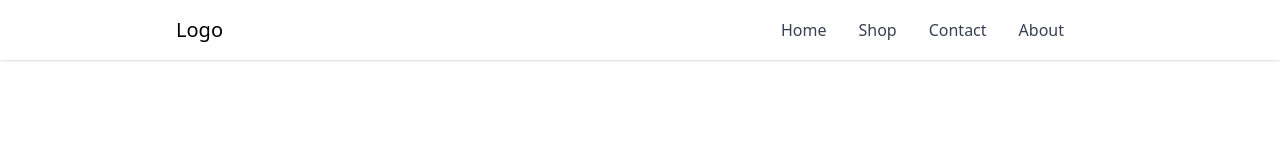
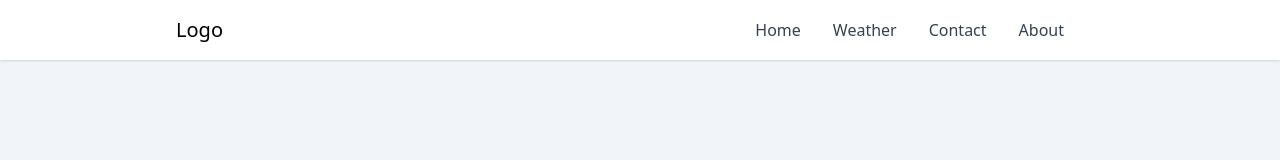
Before and after one commit to musabalbishi/weather-api, a website: page index.html in a window 1280 px wide. Shown: the top 160 px of the page. Drawn offline with nearby package versions, Linux system fonts and the light colour scheme.

Commit message:
navbar style

```diff
--- a/index.html
+++ b/index.html
@@ -7,9 +7,11 @@
     <link rel="stylesheet" href="css/output.css" />
     <title>Weather API</title>
   </head>
-  <body class="">
+  <body class="bg-slate-100">
     <!-- HEADER -->
-    <nav x-data="{ isOpen: false }" class="sticky top-0 left-0 z-40 shadow ">
+    <nav
+      x-data="{ isOpen: false }"
+      class="sticky bg-white top-0 left-0 z-40 shadow">
       <div
         class="container px-6 py-4 mx-auto md:flex md:justify-between md:items-center">
         <div class="flex items-center justify-between">
@@ -70,7 +72,7 @@
             <a
               class="my-2 text-gray-700 transition-colors duration-300 transform hover:text-blue-500 dark:hover:text-blue-400 md:mx-4 md:my-0"
               href="#"
-              >Shop</a
+              >Weather</a
             >
             <a
               class="my-2 text-gray-700 transition-colors duration-300 transform hover:text-blue-500 dark:hover:text-blue-400 md:mx-4 md:my-0"
```
Also changed, not shown: css/output.css.
